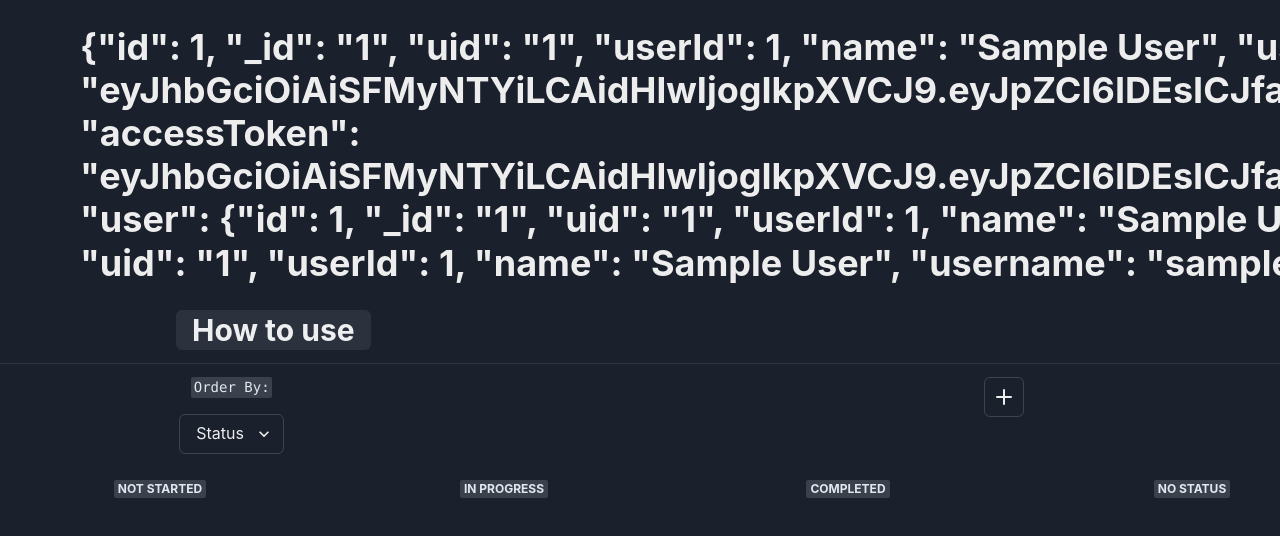
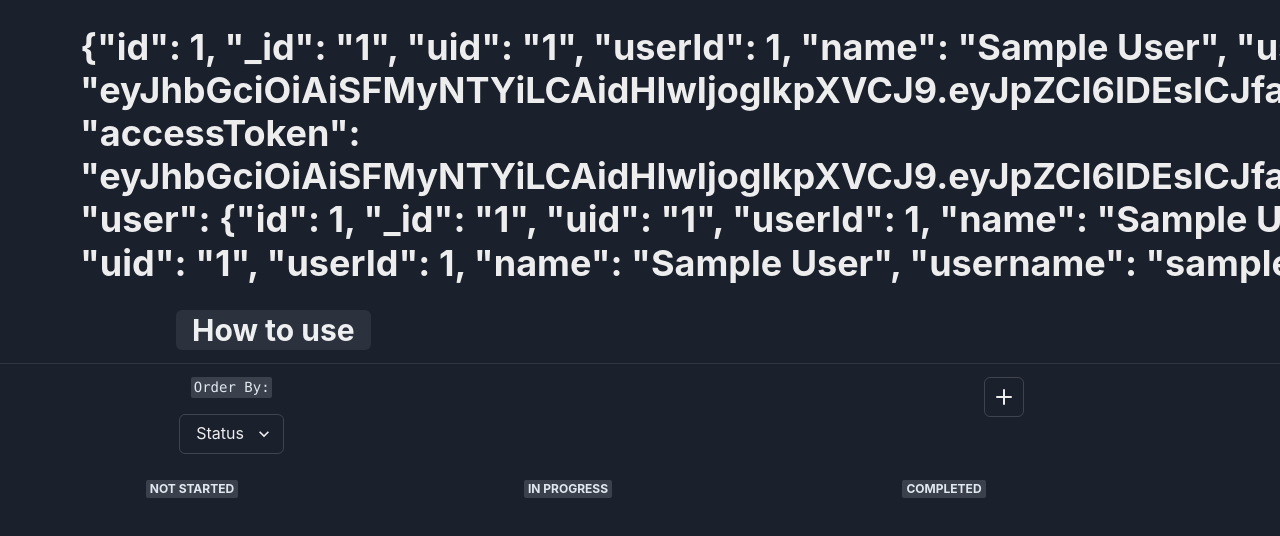
Before and after one commit to IvanRomero03/todo-list, a Next.js app: page / in a window 1280 px wide. Shown: the top 536 px of the page. Built offline with nearby package versions, Linux system fonts and the light colour scheme; sample sign-in values are in the browser's storage.

Commit message:
priority fix bug

```diff
--- a/components/TodoBox.tsx
+++ b/components/TodoBox.tsx
@@ -62,7 +62,7 @@ const TodoBox = ({ idTodo, idUser }: Props) => {
     onSuccess: (data) => {
       queryClient.invalidateQueries("todos " + data.priority);
       queryClient.invalidateQueries("todos" + data.status);
-      queryClient.invalidateQueries("usersPrioritiesIds" + idUser);
+      queryClient.invalidateQueries("usersPrioritiesIds");
     },
   });
 
--- a/components/verticalStatusTodoStack.tsx
+++ b/components/verticalStatusTodoStack.tsx
@@ -19,7 +19,7 @@ const VerticalTodoStack = ({ idUser, status }: Props) => {
   const todos = data ? data : ([] as Todo[]);
 
   return (
-    <VStack minH="100%" minW="25%" spacing={8} maxW="30%">
+    <VStack minH="100%" minW="25%" spacing={8} maxW="30%" ml="2.5%">
       <Badge>{status}</Badge>
       {todos.map((todo) => (
         <TodoBox key={todo.id} idTodo={todo.idTodo} idUser={idUser} />
```
